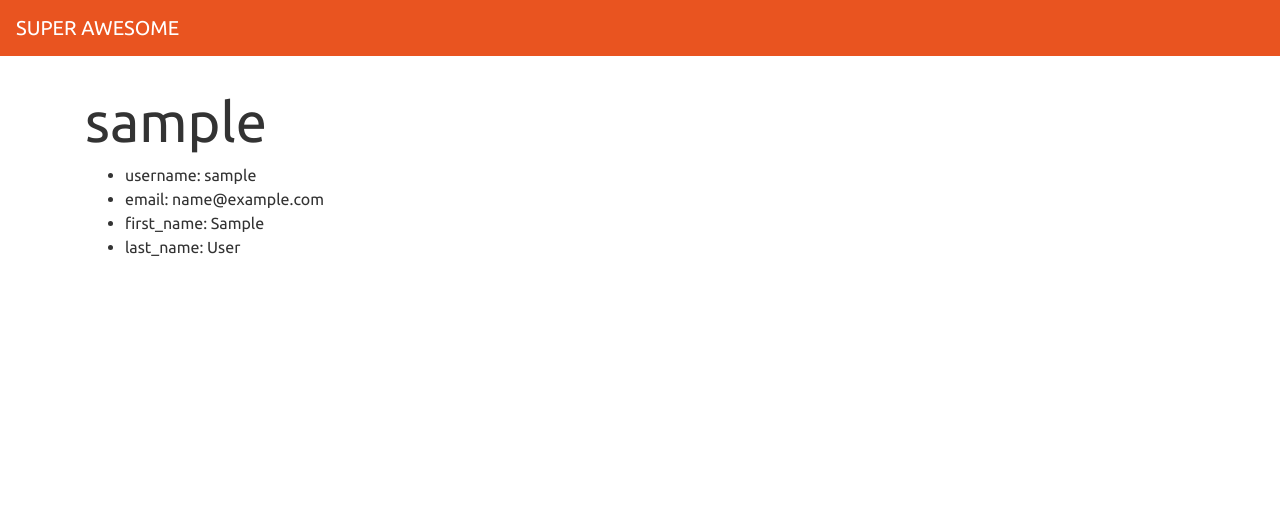
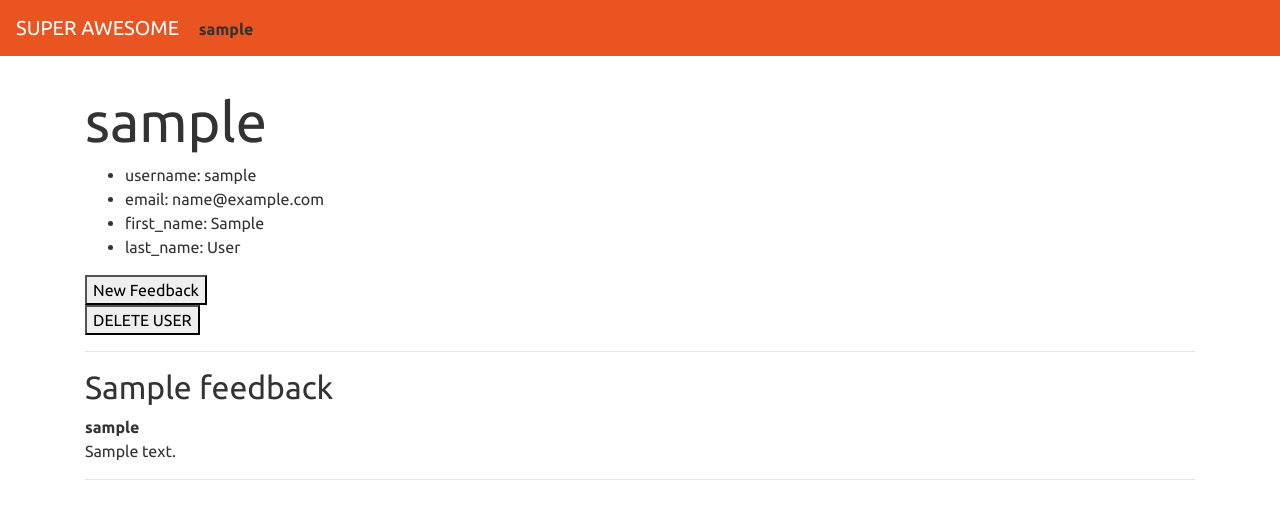
Before and after one commit to Zach-Mp4/hasing-login, a Flask app: a page that uses templates/base.html in a window 1280 px wide. Shown: the top 519 px of the page. Run offline with Flask 3, Linux system fonts and the light colour scheme; the visitor is signed in with stand-in values (Sample User, id 1); tables that the repository leaves empty hold one stand-in row (values such as "Sample post").

Commit message:
finished add feedback post routes

```diff
--- a/app.py
+++ b/app.py
@@ -1,6 +1,6 @@
 from flask import Flask, render_template, redirect, session, flash
-from models import connect_db, db, User
-from forms import RegisterForm, LoginForm
+from models import connect_db, db, User, Feedback
+from forms import RegisterForm, LoginForm, FeedbackForm
 
 app = Flask(__name__)
 app.config["SQLALCHEMY_DATABASE_URI"] = "postgresql:///hashing_login"
@@ -58,9 +58,9 @@ def user_route(username):
     try:
         if session["user_id"]:
             curUser = User.query.get_or_404(username)
-
+            feedback = Feedback.query.filter(Feedback.username == username).all()
             userDict = curUser.dictUser()
-            return render_template('user.html', user = userDict)
+            return render_template('user.html', user = userDict, feedback = feedback)
     except:
         return redirect('/register')
 
@@ -69,3 +69,29 @@ def logout():
     session.pop("user_id")
 
     return redirect("/")
+
+@app.route('/users/<username>/delete', methods=['POST'])
+def delete_user(username):
+    if session['user_id'] == username:
+        User.query.filter_by(username = username).delete()
+        db.session.commit()
+        session.pop("user_id")
+        return redirect("/")
+    return redirect(f'/users/{username}')
+
+@app.route('/users/<username>/feedback/add', methods=['GET', 'POST'])
+def add_feedback(username):
+    form = FeedbackForm()
+    if form.validate_on_submit():
+        title = form.title.data
+        content = form.content.data
+        feedback = Feedback(title = title, content = content, username = username)
+        print(feedback)
+        db.session.add(feedback)
+        db.session.commit()
+        return redirect(f'/users/{username}')
+
+    if session['user_id'] == username:
+        return render_template('add_feedback.html', form = form)
+    flash('PLEASE LOG IN')
+    return redirect('/login')
--- a/forms.py
+++ b/forms.py
@@ -16,3 +16,8 @@ class LoginForm(FlaskForm):
 
     username = StringField("Username", validators=[InputRequired()])
     password = PasswordField("Password", validators=[InputRequired()])
+
+class FeedbackForm(FlaskForm):
+    """Form for adding feedback"""
+    title = StringField("Title", validators=[InputRequired(), Length(max=100)])
+    content = StringField("Content", validators=[InputRequired()])
--- a/models.py
+++ b/models.py
@@ -17,16 +17,16 @@ class User(db.Model):
     """users model 😁"""
     __tablename__ = 'users'
 
-    username = db.Column(db.Text,
+    username = db.Column(db.String(20),
                          primary_key=True)
     password = db.Column(db.Text,
                          nullable = False)
-    email = db.Column(db.Text,
+    email = db.Column(db.String(50),
                       nullable = False,
                       unique = True)
-    first_name = db.Column(db.Text,
+    first_name = db.Column(db.String(30),
                            nullable = False)
-    last_name = db.Column(db.Text,
+    last_name = db.Column(db.String(30),
                            nullable = False)
 
     @classmethod
@@ -62,3 +62,18 @@ class User(db.Model):
             'first_name': self.first_name,
             'last_name': self.last_name
         }
+
+class Feedback(db.Model):
+    __tablename__ = 'feedback'
+
+    id = db.Column(db.Integer,
+                   primary_key=True)
+    title = db.Column(db.String(length=100),
+                      nullable=False)
+    content = db.Column(db.Text,
+                        nullable=False)
+    username = db.Column(db.Text,
+                         db.ForeignKey('users.username', ondelete='CASCADE'),
+                         nullable=False)
+
+    user = db.relationship('User', foreign_keys=[username])
--- a/templates/base.html
+++ b/templates/base.html
@@ -7,6 +7,7 @@
     <div class="navbar navbar-light bg-primary">
       <div class="navbar-container">
         <div class="navbar-brand"><a class="text-white" href="/">{% block title %} {% endblock %}</a></div>
+        <b>{{session['user_id']}}</b>
       </div>
     </div>
 
--- a/templates/user.html
+++ b/templates/user.html
@@ -9,4 +9,18 @@
     <li>{{key}}: {{attr}}</li>
     {% endfor %}
 </ul>
+{% if session['user_id'] == user['username'] %}
+<a href="/users/{{user['username']}}/feedback/add"><button>New Feedback</button></a>
+<form action="/users/{{user['username']}}/delete", method="POST">
+<button type="submit">DELETE USER</button>
+</form>
+{% endif %}
+
+<hr>
+{% for fb in feedback %}
+<h2>{{fb.title}}</h2>
+<b>{{user['username']}}</b>
+<p>{{fb.content}}</p>
+<hr>
+{% endfor %}
 {% endblock %}
```
Also changed, not shown: templates/add_feedback.html (added, +30 -0 lines).
